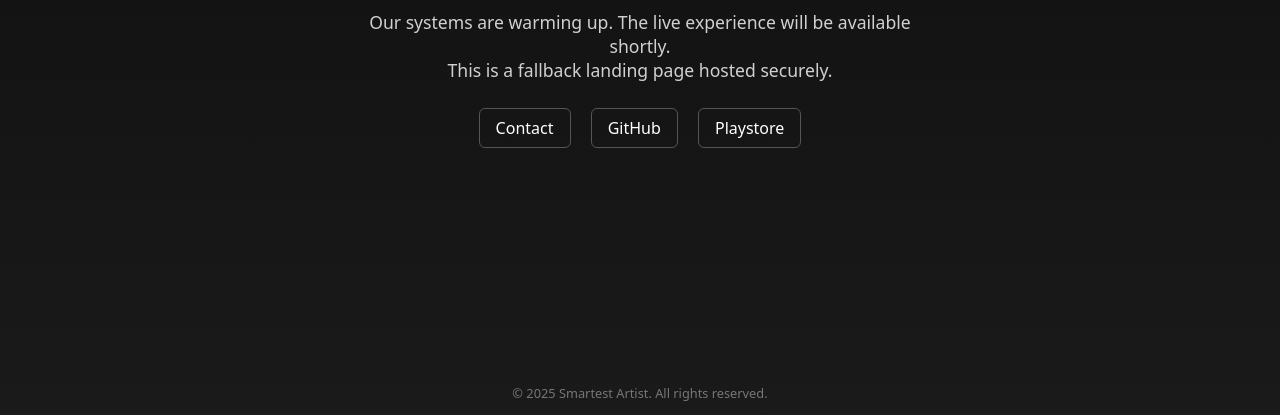
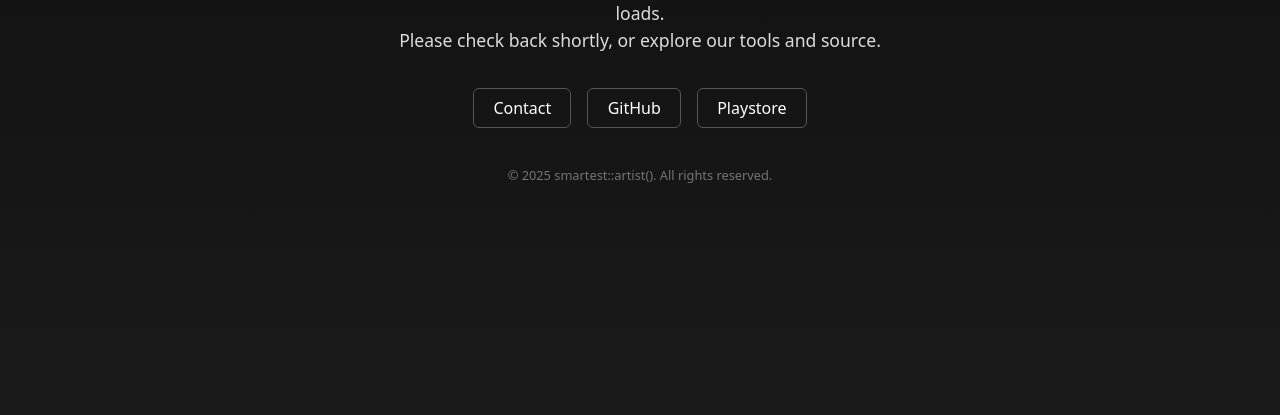
Before and after one commit to smartestartist-expert/smartestartist-expert-redirect, a plain HTML site: page index.html in a window 1280 px wide. Shown: the part 385-800 px from the top of the page. Drawn offline with Linux system fonts and the light colour scheme.

Commit message:
Update index.html

```diff
--- a/index.html
+++ b/index.html
@@ -5,6 +5,10 @@
   <meta name="viewport" content="width=device-width, initial-scale=1.0"/>
   <title>Smartest Artist</title>
   <style>
+    * {
+      box-sizing: border-box;
+    }
+
     body {
       margin: 0;
       padding: 0;
@@ -15,8 +19,9 @@
       flex-direction: column;
       justify-content: center;
       align-items: center;
-      height: 100vh;
+      min-height: 100vh;
       text-align: center;
+      overflow-x: hidden;
     }
 
     h1 {
@@ -25,23 +30,32 @@
       background: linear-gradient(to right, gold, violet, deepskyblue);
       -webkit-background-clip: text;
       -webkit-text-fill-color: transparent;
+      white-space: nowrap;
     }
 
     p {
       font-size: 1.1rem;
-      opacity: 0.8;
-      max-width: 600px;
-      margin-bottom: 2em;
+      opacity: 0.85;
+      max-width: 640px;
+      margin: 0 1em 2em;
+      line-height: 1.5;
+    }
+
+    .links {
+      display: flex;
+      flex-wrap: wrap;
+      justify-content: center;
+      gap: 1em;
     }
 
     .links a {
       color: #fff;
       text-decoration: none;
       border: 1px solid #555;
-      padding: 0.5em 1em;
+      padding: 0.5em 1.2em;
       border-radius: 6px;
-      margin: 0 0.5em;
       transition: all 0.2s ease-in-out;
+      font-size: 1rem;
     }
 
     .links a:hover {
@@ -50,18 +64,28 @@
     }
 
     footer {
-      position: absolute;
-      bottom: 1em;
+      margin-top: 3em;
       font-size: 0.8rem;
       opacity: 0.4;
+    }
+
+    @media (max-width: 480px) {
+      h1 {
+        font-size: 1.6rem;
+      }
+      .links a {
+        font-size: 0.95rem;
+        padding: 0.4em 1em;
+      }
     }
   </style>
 </head>
 <body>
-  <h1>smartest::artist("expert")</h1>
+  <h1>www(playstore(smartest::artist("expert")))</h1>
   <p>
-    Our systems are warming up. The live experience will be available shortly.<br>
-    This is a fallback landing page hosted securely.
+    Our codebase is initializing.<br>
+    This static fallback page is here to hold space while the dynamic experience loads.<br>
+    Please check back shortly, or explore our tools and source.
   </p>
   <div class="links">
     <a href="mailto:info@smartestartist.expert">Contact</a>
@@ -69,7 +93,7 @@
     <a href="https://playstore.smartestartist.expert" target="_blank">Playstore</a>
   </div>
   <footer>
-    &copy; 2025 Smartest Artist. All rights reserved.
+    &copy; 2025 smartest::artist(). All rights reserved.
   </footer>
 </body>
 </html>
```
